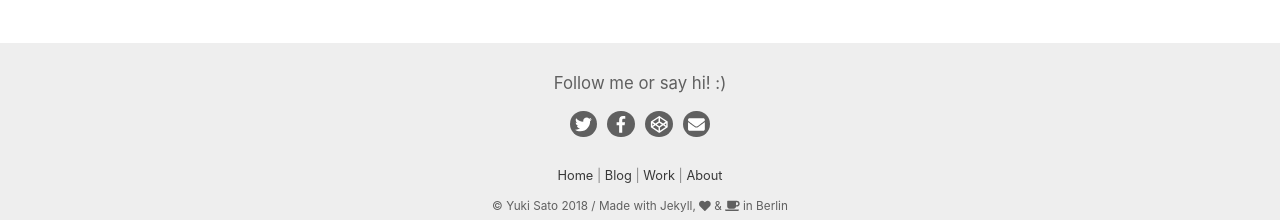
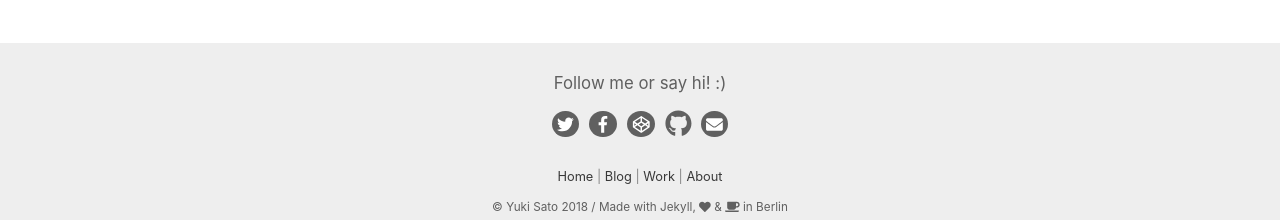
Before and after one commit to youxiberlin/blog, a Jekyll site: the page built from index.md, in a window 1280 px wide. Shown: the part 1119-1339 px from the top of the page. Built offline with Jekyll 4.4.1, drawn with Linux system fonts in a browser that asks for light colours; nearby versions of some CDN libraries.

Commit message:
added github to footer

```diff
--- a/_includes/footer.html
+++ b/_includes/footer.html
@@ -6,6 +6,8 @@
     <i class="fab fa-facebook-f circle-fb circle-fa"></i></a>
     <a href="https://codepen.io/yukisato/" target="_blank">
     <i class="fab fa-codepen circle-codepen circle-fa"></i></a>
+    <a href="https://github.com/youxiberlin" target="_blank">
+    <i class="fab fa-github circle-github"></i></a>
     <a href="mailto:sato.youxi@gmail.com"><i class="fas fa-envelope circle-env circle-fa"></i></a>
   </div>
   <div class="footer-nav-menu">
--- a/_sass/_link.scss
+++ b/_sass/_link.scss
@@ -122,3 +122,7 @@ a.social-link:hover { text-decoration:none;}
 .circle-fa:hover {
 	background: $body-color;
 }
+
+.circle-github:hover {
+	color: $body-color;
+}
--- a/_sass/_typography.scss
+++ b/_sass/_typography.scss
@@ -150,6 +150,11 @@ blockquote {
   color: #fff;
 }
 
+.circle-github {
+    color: #606060;
+    font-size: 1.6em;
+    margin: 0 2px 4px 2px;
+}
 .circle-tw{
   padding: 0.3em 0.3em;
 	}
```
